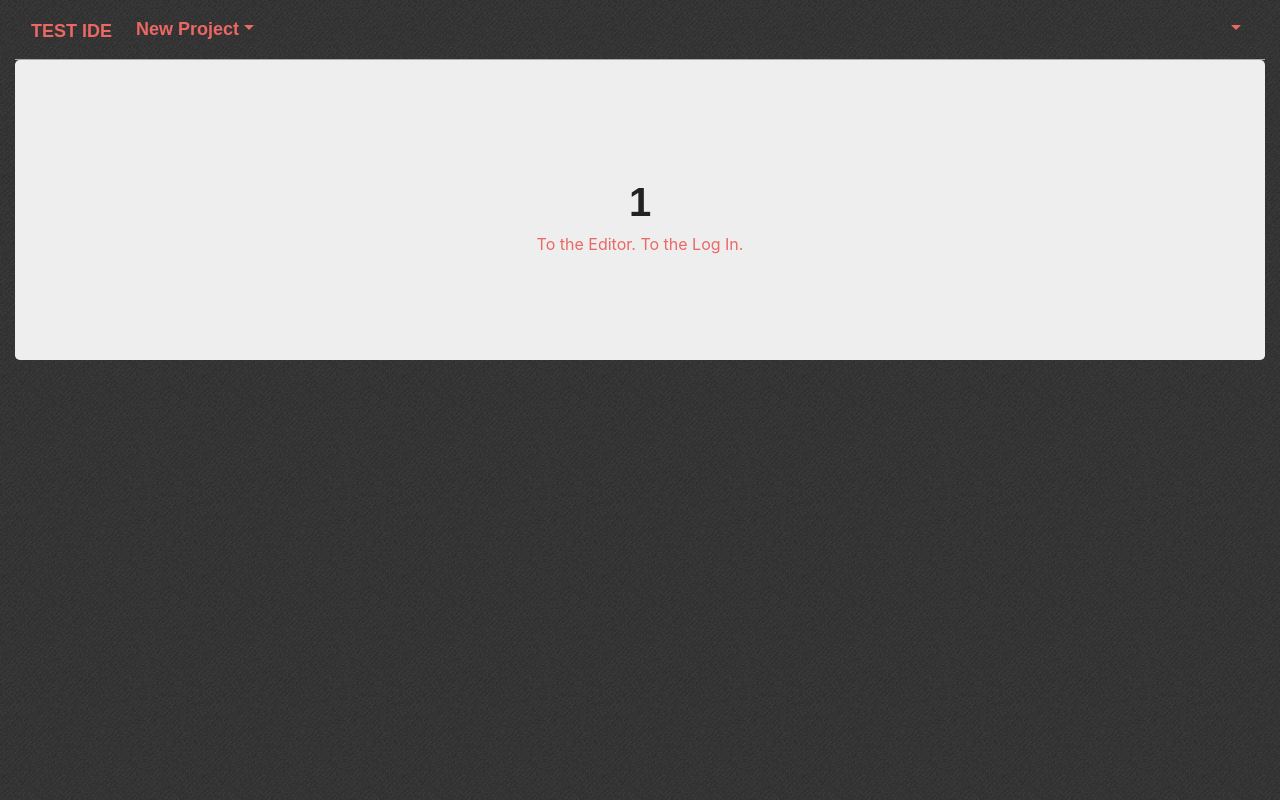
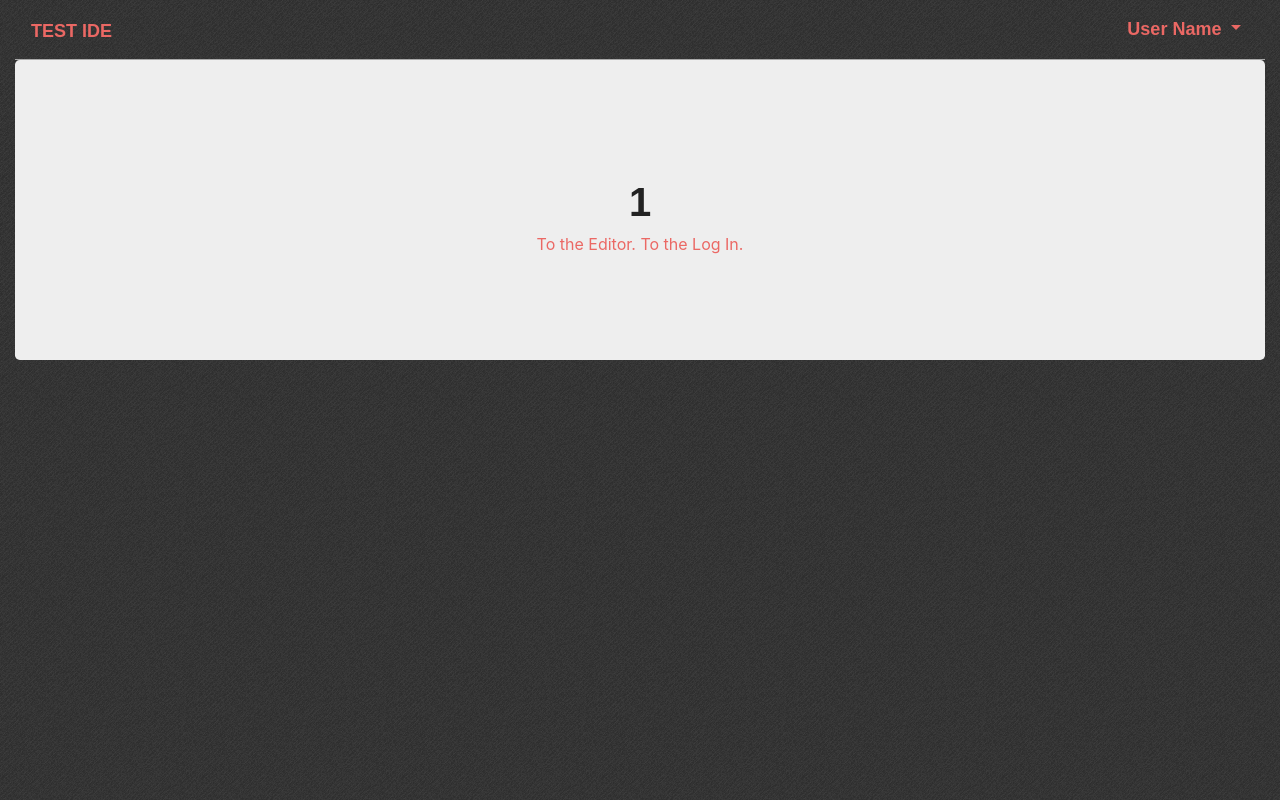
Before and after one commit to dunkeltron/p3-IDE, a React (Create React App) app in the folder client/: page /1 in a window 1280 px wide. Built offline with nearby package versions, Linux system fonts and the light colour scheme; a web font is replaced by a local one.

Commit message:
conditional rendering of project buttons added.

```diff
--- a/client/src/components/Nav/index.js
+++ b/client/src/components/Nav/index.js
@@ -1,36 +1,54 @@
 import React, {Component} from "react";
 
 class Nav extends Component {
+  state = {
+    commentsNum : 5,
+    mode:"",
+    user:{}
+  }
+  componentDidMount(){
+    this.setState({
+      mode:this.props.mode,
+
+    })
+  }
+
   render(){
   return (
     <nav className="navbar navbar-expand-lg border-bottom border-secondary">
       <a className="navbar-brand" href="/">Test IDE</a>
+      { (this.state.mode=="project")?
       <ul className="navbar-nav ml-auto dropdown-menu-right">
 
 
         <li className="nav-item   dropdown  ">
           <a className="nav-link dropdown-toggle  " href="#" id="navbarDropdown" role="button" data-toggle="dropdown" aria-haspopup="true" aria-expanded="false">
-            New Project
+            PROJECT NAME {/*this.props.project.name */}
           </a>
           <div className="dropdown-menu dropdown-menu-left" aria-labelledby="navbarDropdown">
-            <a className="dropdown-item" href="/api/comments/projectID">Comments</a>
-            <a className="dropdown-item" href="/api/settings/projectID">Settings</a>
+            {/* COmments and settings  should be their own buttons
+                The comment modal should pop up with the comments array passed through from EditorContainer
+                put number of comments in a circle or something*/}
+            <a className="dropdown-item comments" href="">Comments {this.state.commentsNum}</a>
+            {/* This should produce either a drop down or a modal that shows the current settigns object of the project
+             This should be passed through from Editor Container as well*/}
+            <a className="dropdown-item" href="">Settings</a>
           </div>
         </li>
 
     </ul>
-
+      :<div/>}
       <div className="collapse navbar-collapse" id="navbarSupportedContent">
       <ul className="navbar-nav ml-auto dropdown-menu-left">
 
 
         <li className="nav-item   dropdown  ">
           <a className="nav-link dropdown-toggle  " href="#" id="navbarDropdown" role="button" data-toggle="dropdown" aria-haspopup="true" aria-expanded="false">
-            {this.props.user}
+           User Name {/*this.props.user*/}
           </a>
           <div className="dropdown-menu dropdown-menu-right" aria-labelledby="navbarDropdown">
             <a className="dropdown-item" href={"/"+this.props.user}>Account</a>
-            <a className="dropdown-item" href="#">Add Collaborators</a>
+            <a className="dropdown-item" href="#">New Project</a>
             <div className="dropdown-divider"></div>
             <a className="dropdown-item" href="#">Log Out</a>
           </div>
--- a/client/src/pages/EditorContainer.js
+++ b/client/src/pages/EditorContainer.js
@@ -13,7 +13,7 @@ class EditorContainer extends Component{
             console.log(user,id);
             this.setState({
                 user:user,
-                id:id
+                project:id
             })
         }
         else if(user&&!id){
@@ -30,7 +30,7 @@ class EditorContainer extends Component{
         return (
             <div>
                 {/* remember to mess with .editor class in codemirror */}
-            <Nav user ={this.props.match.params.user}/>
+            <Nav mode="project"user ={this.state.user } project={this.state.project}/>
             <div className="container editor-container ">
 
                 <div className="col projects">
--- a/client/src/pages/Profile.js
+++ b/client/src/pages/Profile.js
@@ -4,13 +4,19 @@ import Jumbotron from "../components/Jumbotron";
 import Nav from "../components/Nav";
 
 class Profile extends Component {
+  state={
+    user:{}
+  }
     componentDidMount(){
         const {user} = this.props.match.params;
+        this.setState({
+          user:user
+        })
     }
   render(){
     return (
     <Container fluid>
-    <Nav/>
+    <Nav user={this.state.user} mode="profile"/>
       <Row>
         <Col size="md-12">
           <Jumbotron>
```
Also changed, not shown: 1 other file (tests, documents, lock files or other folders).
